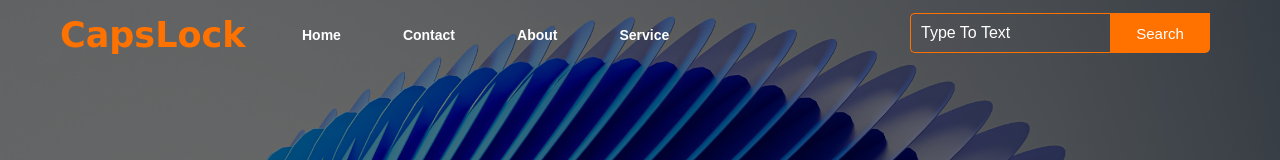
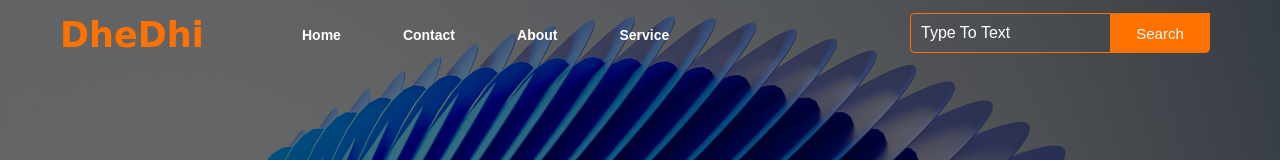
Before and after one commit to salmandhedhi7/Html-And-Css-Assignment, a plain HTML site: page index.html in a window 1280 px wide. Shown: the top 160 px of the page. Drawn offline with nearby package versions, Linux system fonts and the light colour scheme.

Commit message:
my first webpage commit

```diff
--- a/index.html
+++ b/index.html
@@ -13,7 +13,7 @@
     <div class="main">
         <div class="navbar">
             <div class="icon">
-                <h2 class="logo">CapsLock</h2>
+                <h2 class="logo">DheDhi</h2>
             </div>
             <div class="menu">
                 <ul>
```
